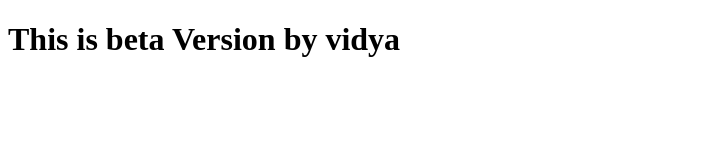
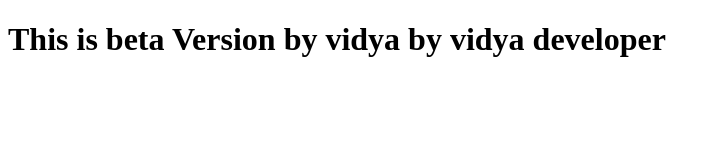
Before and after one commit to vtechmay/e-commerce, a plain HTML site: page index.html in a window 1280 px wide. Shown: the whole page, without its empty margins (0-721 px from the left). Drawn offline with Linux system fonts and the light colour scheme.

Commit message:
some changed in beta version

```diff
--- a/index.html
+++ b/index.html
@@ -6,6 +6,6 @@
     <title>Document</title>
 </head>
 <body>
-    <h1>This is beta Version by vidya</h1>
+    <h1>This is beta Version by vidya by vidya developer</h1>
 </body>
 </html>
```
